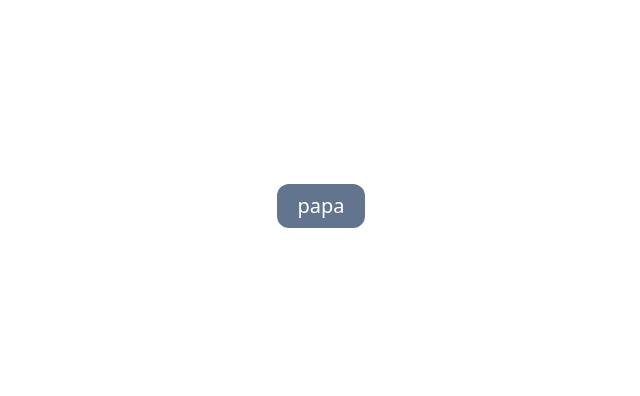
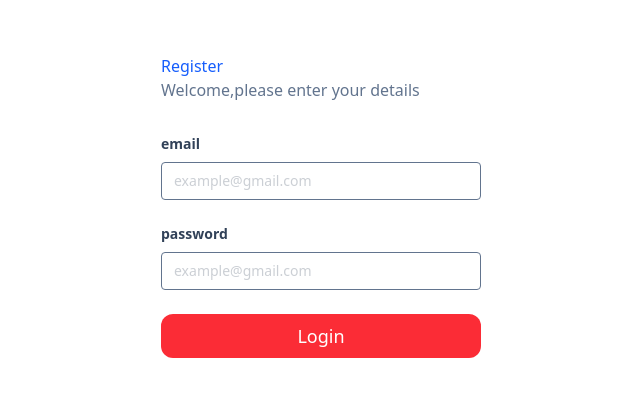
Before and after one commit to EmzdZiddan/ReactExercises, a React (Vite) app: page / in a window 1280 px wide. Shown: the part 194-590 px from the top of the page, without its empty margins (319-959 px from the left). Built offline with nearby package versions, Linux system fonts and the light colour scheme.

Commit message:
add login pages

```diff
--- a/src/App.jsx
+++ b/src/App.jsx
@@ -1,9 +1,24 @@
 import Button from './Components/Elements/Button/Index.jsx';
+import InputForm from './Components/Elements/Input/Index.jsx';
 
 function App () {
   return(
     <div className='flex justify-center items-center min-h-screen'>
-      <Button>papa</Button>
+
+    <div className="w-full max-w-xs">
+
+      <h1 className='text-blue-600'>Register</h1>
+      <p className='font-medium text-slate-500 mb-8'>Welcome,please enter your details</p>
+
+      <form action=''>
+
+        <InputForm label="email" type='email' placeholder='example@gmail.com' name='email'/>
+        <InputForm label="password" type='password' placeholder='example@gmail.com' name='password'/>
+        <Button>Login</Button>
+      </form>
+
+    </div>
+
     </div>
   )
 }
--- a/src/Components/Elements/Button/Index.jsx
+++ b/src/Components/Elements/Button/Index.jsx
@@ -1,7 +1,7 @@
 const Button = (props) => {
-  const {children, variant='bg-slate-500'} = props;
+  const {children, variant='bg-red-500'} = props;
   return (
-    <button className={`${variant} text-xl text-white text-bold rounded-xl px-5 py-2`}>
+    <button className={`${variant} w-full flex items-center justify-center text-lg text-white text-bold rounded-xl px-3 py-2`}>
       {children}
     </button>
   )
--- a/src/Components/Elements/Input/Index.jsx
+++ b/src/Components/Elements/Input/Index.jsx
@@ -0,0 +1,14 @@
+import Label from './Label'
+import Input from  './Input'
+
+const InputForm = (props) => {
+    const {label,type,placeholder,name} = props;
+    return(
+    <div className="mb-6">
+        <Label htmlFor={name}>{label}</Label>
+        <Input type={type} placeholder={placeholder} name={name}></Input>
+    </div>
+    )
+}
+
+export default InputForm
--- a/src/Components/Elements/Input/Input.jsx
+++ b/src/Components/Elements/Input/Input.jsx
@@ -0,0 +1,14 @@
+const input = (props) => {
+    const {type,placeholder,name} = props;
+    return(
+        <input type={type}
+        placeholder={placeholder}
+        className='text-sm border border-slate-500 rounded w-full py-2 px-3 text-slate-700 placeholder:opacity-50 focus:outline-none focus:border-blue-600'
+        name={name}
+        >
+
+        </input>
+    )
+}
+
+export default input;
--- a/src/Components/Elements/Input/Label.jsx
+++ b/src/Components/Elements/Input/Label.jsx
@@ -0,0 +1,8 @@
+const Label = (props) => {
+    const {htmlFor,children} = props;
+    return (
+          <label htmlFor={htmlFor}
+          className="block text-slate-700 text-sm font-bold mb-2">{children}</label>
+    )
+}
+export default Label
```
